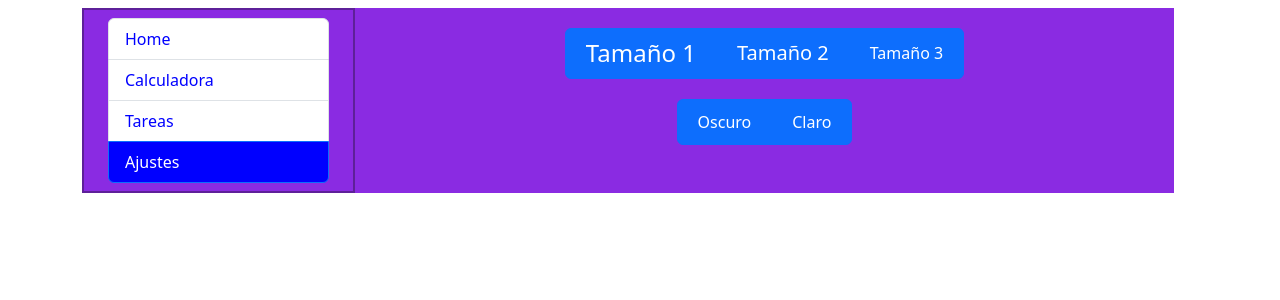
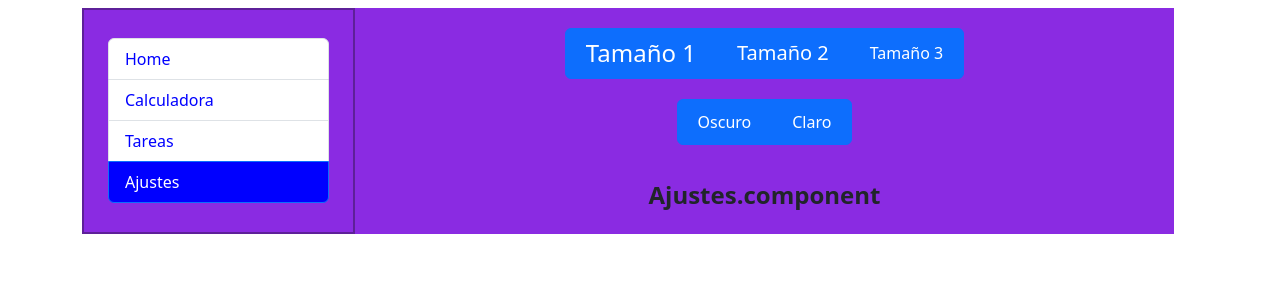
Before and after one commit to stemengit/Calculadora, an Angular app: page /ajustes in a window 1280 px wide. Shown: the top 300 px of the page. Built offline with nearby package versions, Linux system fonts and the light colour scheme.

Commit message:
feat: Ajustes.component

```diff
--- a/src/app/components/pages/ajustes/ajustes.component.html
+++ b/src/app/components/pages/ajustes/ajustes.component.html
@@ -26,3 +26,4 @@
     <label class="btn btn-primary" for="btntipo2">Claro</label>
   </div>
 </div>
+<p class="p-3 h4 text-center mt-auto"><strong>Ajustes.component</strong></p>
```
